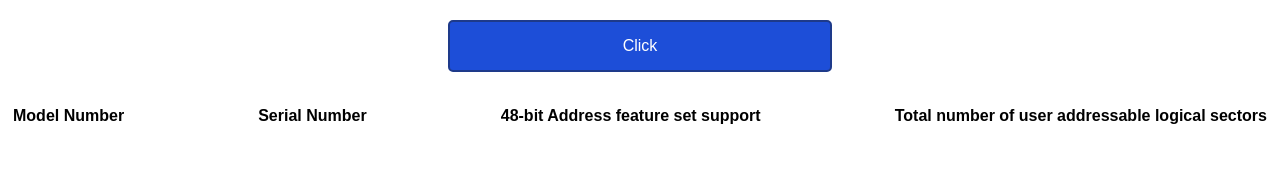
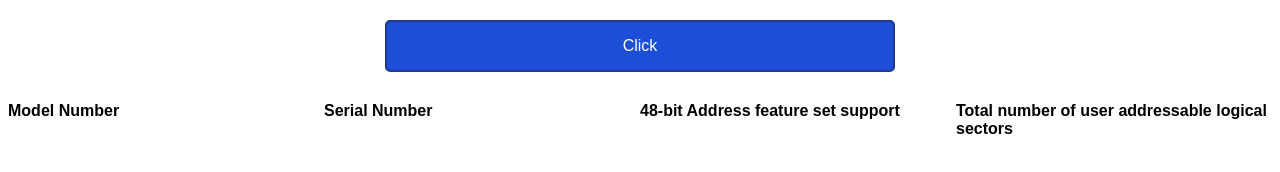
Before and after one commit to arejl/node-binary, a website: page views/index.html in a window 1280 px wide. Drawn offline with Linux system fonts and the light colour scheme; files that its build step writes are made by us from their sources; files whose address does not match are found by name.

Commit message:
fix/formatting added css grid properties

```diff
--- a/public/javascripts/handleClick.js
+++ b/public/javascripts/handleClick.js
@@ -2,10 +2,7 @@ const addData = () => {
   fetch("http://localhost:8123", { method: "POST" })
     .then(res => res.json())
     .then(res => {
-      document.getElementsByClassName("model")[0].innerHTML += `<br/> ${res.model}`;
-      document.getElementsByClassName("serial")[0].innerHTML += `<br/> ${res.serial}`;
-      document.getElementsByClassName("support")[0].innerHTML += `<br/> ${res.address}`;
-      document.getElementsByClassName("sectors")[0].innerHTML += `<br/> ${res.sectors} (${res.diskSize} GB disk size)`;
+      document.getElementsByClassName("table")[0].innerHTML += `<span>${res.model}</span><span>${res.serial}</span><span>${res.address}</span><span>${res.sectors} (${res.diskSize} GB disk size)</span>`
     }
     );
 };
--- a/public/stylesheets/style.css
+++ b/public/stylesheets/style.css
@@ -3,7 +3,7 @@ body {
 }
 
 .click-button {
-  width:30%;
+  width:40%;
   text-align: center;
   padding: 15px 0px;
   border-radius: 5px;
@@ -21,10 +21,9 @@ body {
 
 .table {
   margin: 30px 0px;
-  display: flex;
-  justify-content: space-between;
+  display: grid;
+  grid-template-columns: repeat(auto-fit, 25%);
+  grid-row-gap: 20px;
+  grid-row: auto;
+  overflow-wrap: break-word;
 }
-
-.column {
-  margin:5px;
-}
--- a/views/index.html
+++ b/views/index.html
@@ -10,10 +10,10 @@
     <body>
         <div class="click-button">Click</div>
         <div class="table">
-            <span class="column model"><strong>Model Number</strong><br/></span>
-            <span class="column serial"><strong>Serial Number</strong><br/></span>
-            <span class="column support"><strong>48-bit Address feature set support</strong><br/></span>
-            <span class="column sectors"><strong>Total number of user addressable logical sectors</strong><br/></span>
+            <span><strong>Model Number</strong><br/></span>
+            <span><strong>Serial Number</strong><br/></span>
+            <span><strong>48-bit Address feature set support</strong><br/></span>
+            <span><strong>Total number of user addressable logical sectors</strong><br/></span>
         </div>
         <script src="javascripts/handleClick.js"></script>
     </body>
```
